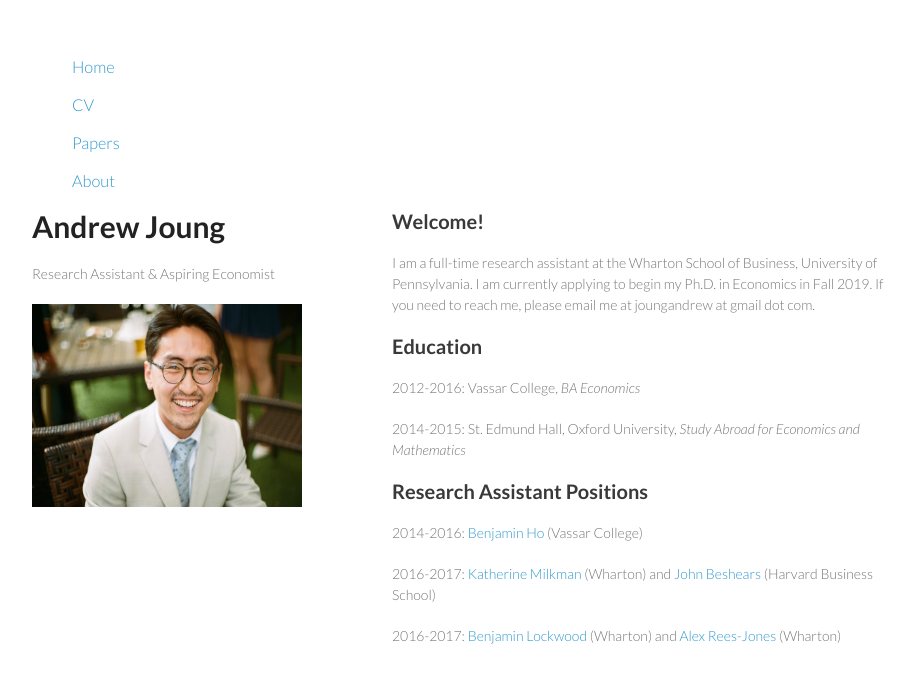
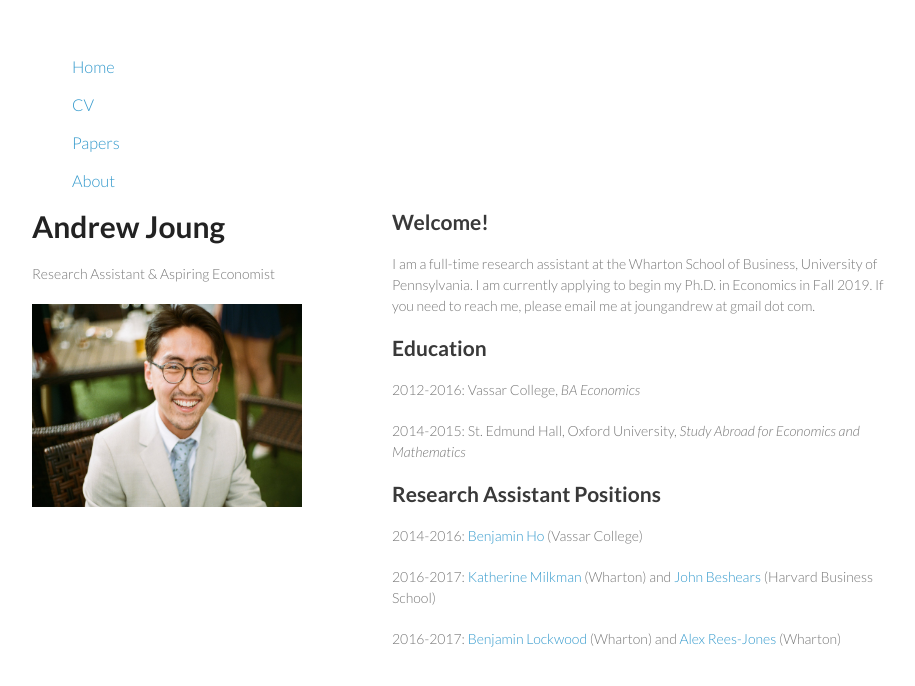
Before and after one commit to sxfinance/sxia.github.io, a Jekyll site: the page index.html, which Jekyll copies as it is, in a window 1280 px wide. Shown: the top 686 px of the page, without its empty margins (178-1093 px from the left). Built offline with Jekyll 4.4.1, drawn with Linux system fonts in a browser that asks for light colours.

Commit message:
Update styles.css

```diff
--- a/stylesheets/styles.css
+++ b/stylesheets/styles.css
@@ -25,7 +25,6 @@ h1 {
 }
 
 h2 {
-  font-size:20px;
   color:#393939;
 }
 
```
